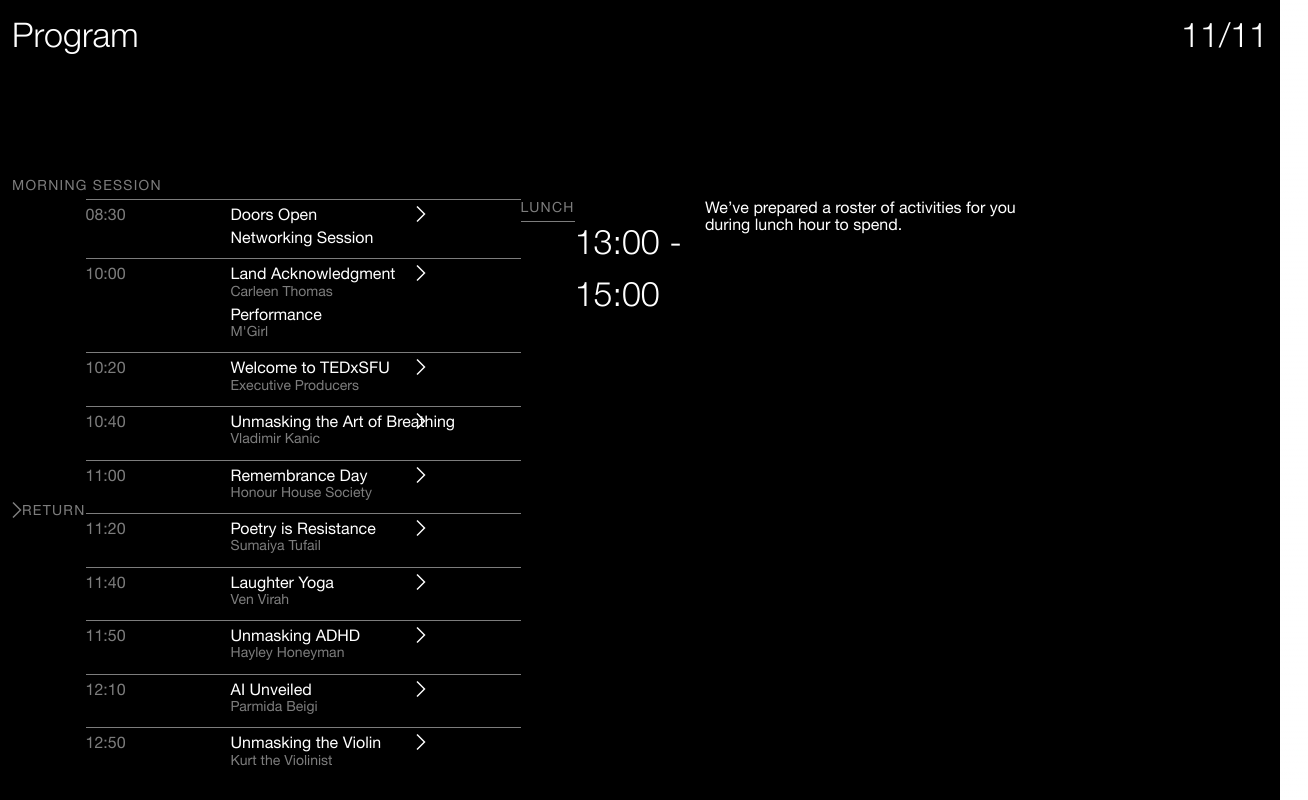
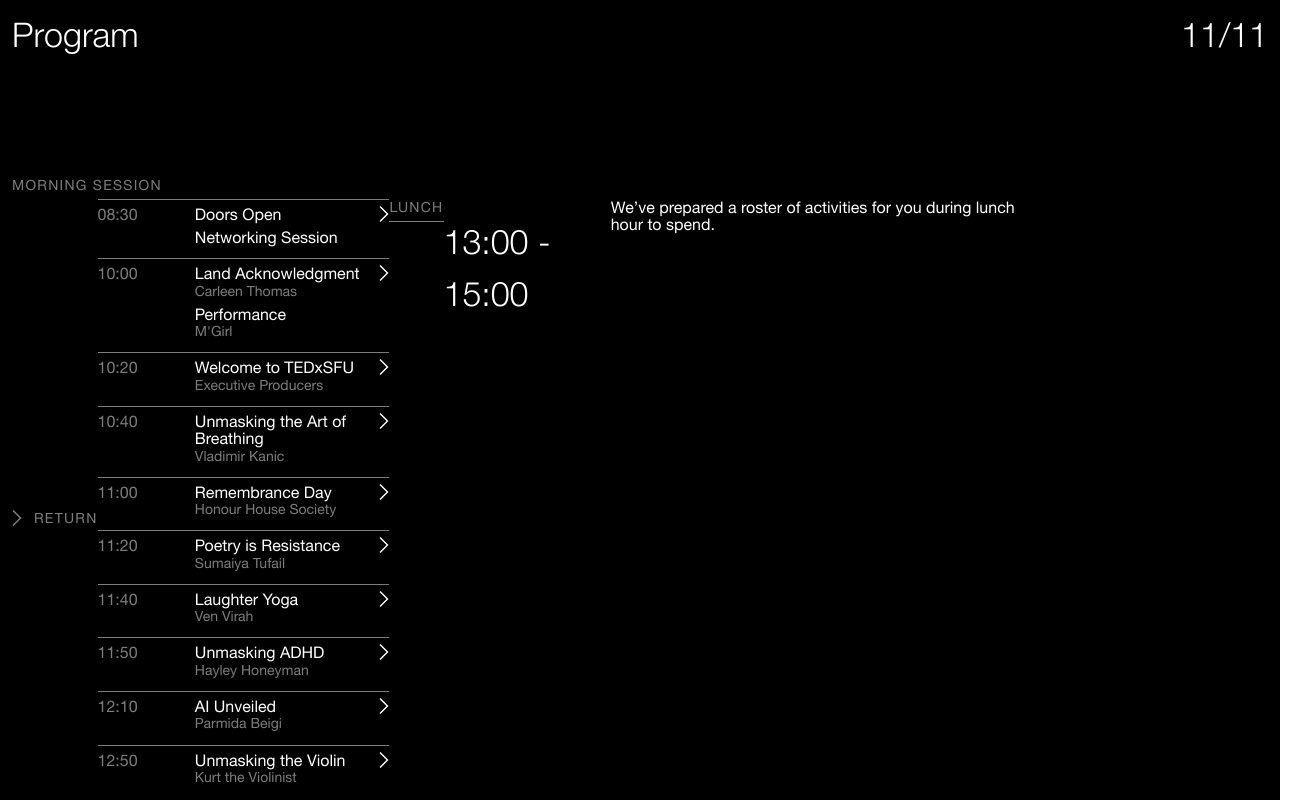
Before and after one commit to tedxsfu-developer/programme-2023, a Next.js app: page / in a window 1280 px wide. Shown: the top 800 px of the page, 1308 px wide, since content can reach past the window. Built offline with nearby package versions, Linux system fonts and the light colour scheme.

Commit message:
updates [XL]
guided by AL
updated ProgramItem, ReturnButton
updated index
updated Honeyman page

```diff
--- a/src/components/ProgramItem.tsx
+++ b/src/components/ProgramItem.tsx
@@ -8,20 +8,21 @@
   const a = items.desc;
   return (
     // const { time, desc, guest } = props;
-    <div className="grid grid-cols-3 whitespace-nowrap py-1.5 border-ted-grey border-t">
+    <div className="grid grid-cols-3 py-1.5 border-ted-grey border-t">
       <h3 className="text-ted-grey">{items.time}</h3>
-      <div>
+      <div className="flex flex-row col-span-2">
+        <div className="flex flex-col">
           {items.desc.map((e, index) => (
-          <div className="">
-            <div>{e}</div>
+            <div className="w-full">
+              <div className="w-full">{e}</div>
               <div className="text-caption text-ted-grey pb-1.5">
                 {items.guest ? items.guest[index] : <></>}
               </div>
             </div>
           ))}
         </div>
-      {/* for icon */}
-      <div className="translate-x-10">
+
+        <div className="flex flex-grow-0 ml-auto">
           <svg
             width="10"
             height="16"
@@ -37,6 +38,8 @@
             />
           </svg>
         </div>
+      </div>
+      {/* for icon */}
     </div>
   );
 }
--- a/src/components/ReturnButton.tsx
+++ b/src/components/ReturnButton.tsx
@@ -1,19 +1,6 @@
-import { SvgUri } from "react-native-svg";
-import {
-  createBrowserRouter,
-  createRoutesFromElements,
-  Route,
-  Link,
-  Outlet,
-} from "react-router-dom";
-import { useRouter } from "next/router";
-import PersonInfo from "./PersonInfo";
-
-const router = useRouter();
-
 function ReturnButton() {
   return (
-    <button type="button" onClick={() => router.push("/Person")}>
+    <button type="button">
       <div className="grid grid-flow-col">
         <svg
           width="10"
@@ -29,7 +16,7 @@
             d="M1.5 -3.49691e-07L9.5 8L1.5 16L0.499997 15L7.5 8L0.5 0.999998L1.5 -3.49691e-07Z"
           />
         </svg>
-        <h4 className="uppercase text-ted-grey text-caption">Return</h4>
+        <h4 className="uppercase text-ted-grey text-caption pl-3">Return</h4>
       </div>
     </button>
   );
--- a/src/pages/index.tsx
+++ b/src/pages/index.tsx
@@ -5,6 +5,7 @@
 import lunch from "@/data/LunchActivityData";
 import localFont from "next/font/local";
 import programAfternoon from "@/data/ProgramAfternoonData";
+import Honeyman from "./speakersInfo/Honeyman";
 import ReturnButton from "@/components/ReturnButton";
 
 const helvetica = localFont({
@@ -90,6 +91,9 @@
           />
         ))}
       </div>
+      {/* <div>
+        <Honeyman></Honeyman>
+      </div> */}
     </main>
   );
 }
--- a/src/pages/speakersInfo/Honeyman.tsx
+++ b/src/pages/speakersInfo/Honeyman.tsx
@@ -1,6 +1,14 @@
-import PersonInfo from "@/components/PersonInfo";
+// program heeader or no?
 function Honeyman() {
-  return <PersonInfo></PersonInfo>;
+  return (
+    <div
+      className="grid grid-cols-2 items-center
+    "
+    >
+      <h1 className="text-pagehead font-light inline-flex">Hayley Honeyman</h1>
+      <h4 className="text-caption text-ted-grey">ADHD advocate</h4>
+    </div>
+  );
 }
 
 export default Honeyman;
--- a/tailwind.config.ts
+++ b/tailwind.config.ts
@@ -12,6 +12,7 @@
       sm: ["14px", "16px"],
       caption: "14px",
       body: ["16px", "17.28px"],
+      pagehead: "25px",
       heading: ["34px", "52.7px"],
       xl: "1.25rem",
       "2xl": "1.563rem",
```
Lines whose indentation alone changed are shown as unchanged.
